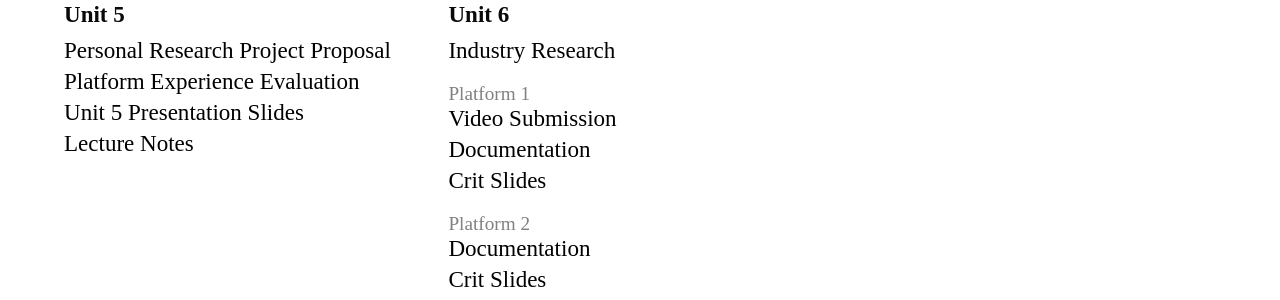
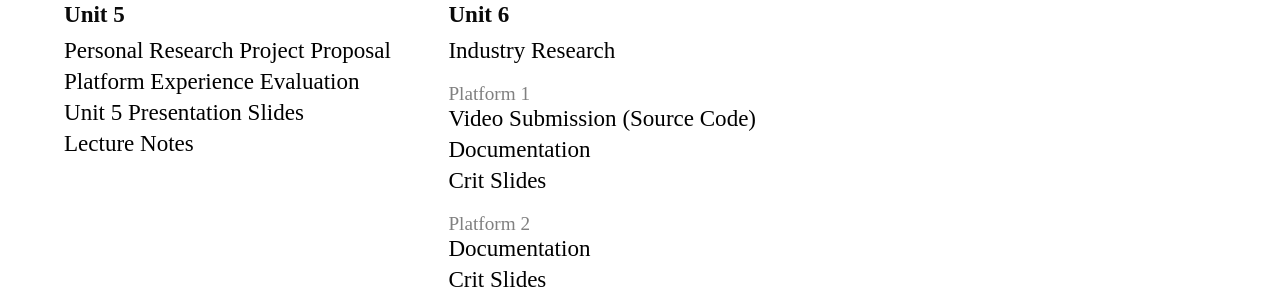
Before and after one commit to awesomephant/handin, a Jekyll site: the page built from index.html, in a window 1280 px wide. Shown: the part 306-606 px from the top of the page. Built offline with Jekyll 4.4.1, drawn with Linux system fonts in a browser that asks for light colours.

Commit message:
add git repo

```diff
--- a/_sass/_base.scss
+++ b/_sass/_base.scss
@@ -54,6 +54,10 @@ body {
     margin-right: 5%;
 }
 
+span a {
+    display: inline-block !important;
+}
+
 .platform {
     color: gray;
 }
--- a/index.html
+++ b/index.html
@@ -25,7 +25,8 @@ layout: default
   <h2>Unit 6</h2>
     <a href="http://www.maxkoehler.com/industry-research/">Industry Research</a>
     <h3 class="platform">Platform 1</h3>
-    <a href="http://www.maxkoehler.com/fist-of-patriotism/">Video Submission</a>
+    <span><a href="http://www.maxkoehler.com/fist-of-patriotism/">Video Submission</a>
+    <a href="https://github.com/awesomephant/fist-of-patriotism">(Source Code)</a></span>
     <a href="https://goo.gl/photos/iV3fWoPvBuXDaZTe8">Documentation</a>
     <a href="https://docs.google.com/presentation/d/1ouIaHWSadgTV3mFEFP_G3axW192HJaCdVnUM3J9U6nw/pub?start=false&loop=false&delayms=60000">Crit Slides</a>
     <h3 class="platform">Platform 2</h3>
```
